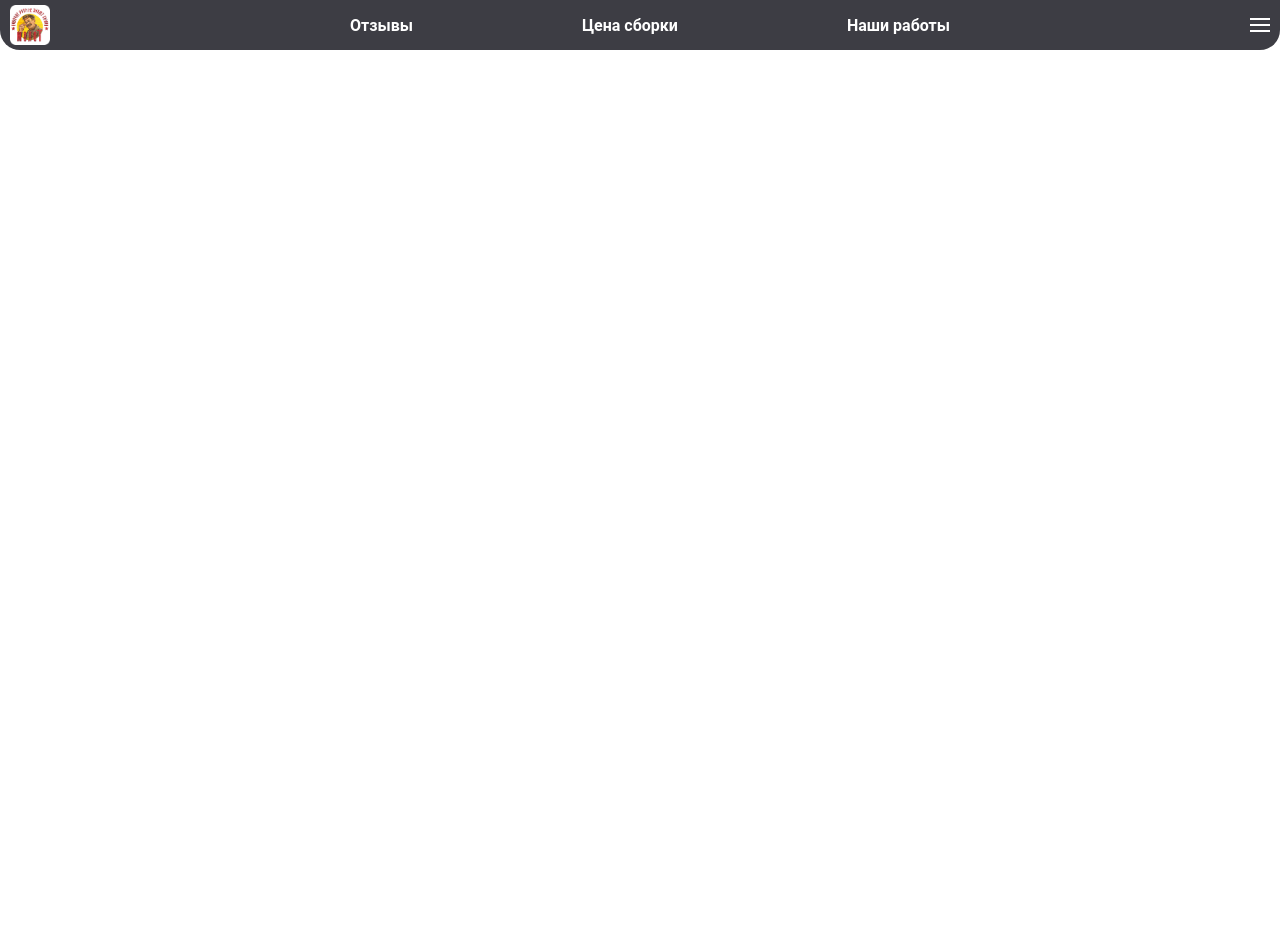
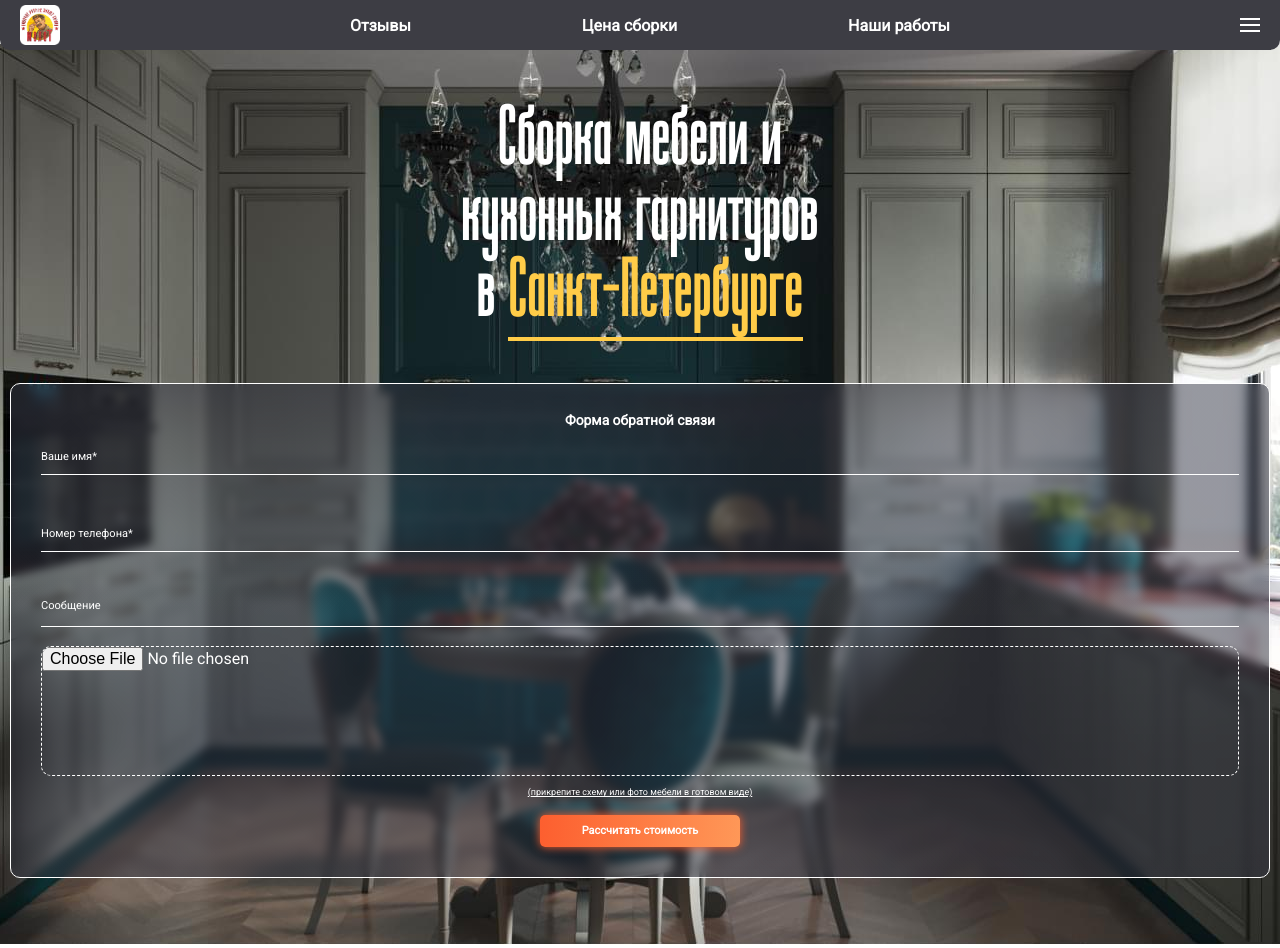
Before and after one commit to sarvanshiriev/kitchen-furniture, a website: page index.html in a window 1280 px wide. Before the commit the page ends 800 px from the top, so only its background shows below. Drawn offline with Linux system fonts and the light colour scheme.

Commit message:
Реализован блок homepage

```diff
--- a/app/scss/blocks/_header.scss
+++ b/app/scss/blocks/_header.scss
@@ -1,6 +1,8 @@
 .header {
     background-color: $grey;
-    border-radius: 0 0 20px 20px;
+    border-radius: 0 0 10px 10px;
+    z-index: 1;
+    position: relative;
 }
 .header__container {
     min-width: $mobile-width;
@@ -8,16 +10,18 @@
     margin: 0 auto;
     display: flex;
     position: relative;
+    max-width: 1260px;
     @media (min-width: $desktop-width) {
         padding: 10px $padding-desktop;
-        width: 1440px;
+        max-width: 1440px;
     }
 }
-
+.header__image-link {
+    margin-right: 10px;
+}
 .header__image {
     width: 40px;
     height: 40px;
-    margin-right: 10px;
     @media (min-width: $desktop-width) {
         width: 80px;
         height: 80px;
@@ -138,7 +142,7 @@
     right: 0;
     top:50px;
     background-color: $grey;
-    border-radius: 20px;
+    border-radius: 10px;
     padding: 20px;
     text-align: center;
     display: block;
--- /dev/null
+++ b/app/scss/blocks/_homepage.scss
@@ -0,0 +1,117 @@
+.homepage {
+    background-image: url('/app/images/background.jpg');
+    background-position: center;
+    background-repeat: no-repeat;
+    margin-top: -15px;
+    z-index: -1;
+    padding: 70px $padding-mobile;
+    @media (min-width: $desktop-width) {
+        background-size: cover;
+      }
+}
+.homepage__title {
+    color: $white;
+    text-align: center;
+    font-size: 85px;
+    font-style: normal;
+    font-weight: 400;
+    line-height: 75.969px;
+    font-family: 'Neue soviet',sans-serif;
+    width: 360px;
+    margin: 0 auto;
+}
+.homepage__title span {
+    color: $yellow;
+    border-bottom: 4px solid;
+}
+.homepage__form {
+    min-width: 360px;
+    max-width: 1260px;
+    margin: 0 auto;
+    background: linear-gradient(0deg, rgba(51, 53, 66, 0.50) 0%,
+    rgba(51, 53, 66, 0.50) 100%),
+    linear-gradient(180deg, rgba(255, 255, 255, 0.02) 0%,
+    rgba(196, 196, 196, 0.00) 156.08%);
+    border-radius: 10px;
+    margin-top: 50px;
+    border: 1px solid $white;
+    padding: 30px;
+    backdrop-filter: blur(5.035763263702393px);
+}
+.homepage__subtittle {
+    color: $white;
+    text-align: center;
+    font-family: $Roboto;
+    font-size: 13.854px;
+    font-style: normal;
+    font-weight: 700;
+    line-height: 13.854px;
+}
+.homepage__item #homepage__name,
+.homepage__item #homepage__number{
+    width: 100%;
+    margin: 15px auto 30px auto;
+    padding: 2px 0 10px 0;
+    border-bottom: 1px solid $white;
+}
+#homepage__question {
+    width: 100%;
+    margin: 15px auto ;
+    padding: 2px 0 0 0 ;
+    border: none;
+    border-bottom: 1px solid $white;
+    resize: none;
+}
+#homepage__question:focus {
+    outline: none;
+}
+.homepage__input {
+    color: $white;
+    font-family: $Roboto;
+    font-style: normal;
+    font-weight: 400;
+    line-height: 13.854px;
+}
+::placeholder{
+    color: $white;
+    text-align: left;
+    font-family: $Roboto;
+    font-size: 11.083px;
+    font-style: normal;
+    font-weight: 400;
+    line-height: 13.854px;
+}
+#homepage__file {
+    width: 100%;
+    height: 130px;
+    margin: 0 auto 10px auto;
+    border-radius: 10px;
+    border: 1px dashed $white;
+}
+.homepage__promt {
+    color: $white;
+    text-align: center;
+    font-family: $Roboto;
+    font-size: 9.005px;
+    font-style: normal;
+    font-weight: 400;
+    line-height: 13.854px;
+    text-decoration-line: underline;
+    margin-bottom: 15px;
+}
+.homepage__button {
+    display: block;
+    width: 200px;
+    margin: 0 auto;
+    border-radius: 5px;
+    background: linear-gradient(92deg, #FD5F2F 0.29%, #FFB069 142.96%);
+    box-shadow:0 0 10px #FD5F2F;
+    padding: 9px 27px;
+    color: $white;
+    text-align: center;
+    font-family: $Roboto;
+    font-size: 11px;
+    font-style: normal;
+    font-weight: 700;
+    line-height: 13.854px;
+}
--- a/app/scss/global/_fonts.scss
+++ b/app/scss/global/_fonts.scss
@@ -1 +1,6 @@
 @import url('https://fonts.googleapis.com/css2?family=Bebas+Neue&family=Raleway:wght@900&family=Roboto&display=swap');
+
+@font-face {
+    font-family: "Neue soviet";
+    src: url('/app/fonts/Neue_soviet.ttf');
+  }
--- a/app/scss/global/_reset.scss
+++ b/app/scss/global/_reset.scss
@@ -41,7 +41,6 @@ img {
 }
 
 img, svg {
-	max-width: 100%;
 	height: auto;
 }
 
--- a/app/scss/style.scss
+++ b/app/scss/style.scss
@@ -1,5 +1,7 @@
 @import "global/visually-hidden";
 @import "global/reset";
 @import "global/variables";
+@import "global/fonts";
 
 @import "blocks/header";
+@import "blocks/homepage";
--- a/index.html
+++ b/index.html
@@ -45,6 +45,34 @@
           </ul>
       </div>
     </header>
+    <main class="homepage">
+        <div class="homepage__container">
+            <div class="homepage__wrapper">
+                <h1 class="homepage__title">Сборка мебели и кухонных гарнитуров в <span>Санкт-Петербурге</span></h1>
+            </div>
+            <form action="" class="homepage__form">
+                <h2 class="homepage__subtittle">Форма обратной связи</h2>
+                <div class="homepage__item">
+                    <label for="homepage__name" class="homepage__label"></label>
+                    <input type="text" id="homepage__name" class="homepage__input" name="user__name" placeholder="Ваше имя*">
+                  </div>
+                  <div class="homepage__item">
+                    <label for="homepage__email" class="homepage__label"></label>
+                    <input type="number" id="homepage__number" class="homepage__input" name="user__number" placeholder="Номер телефона*">
+                  </div>
+                  <div class="homepage__item">
+                    <label for="homepage__question" class="homepage__label"></label>
+                    <textarea id="homepage__question" class="homepage__input homepage__textarea" name="user__question" placeholder="Сообщение"></textarea>
+                  </div>
+                  <div class="homepage__item">
+                    <label for="homepage__file" class="homepage__label"></label>
+                    <input type="file" id="homepage__file" class="homepage__input" name="user__file" placeholder="Перетащите файл(ы) в эту область">
+                  </div>
+                  <p class="homepage__promt">(прикрепите схему или фото мебели в готовом виде)</p>
+                  <a href="" class="homepage__button button" type="submit">Рассчитать стоимость</a>
+            </form>
+        </div>
+    </main>
     <script src="app/js/burger.js"></script>
 </body>
 </html>
```
Also changed, not shown: app/components/homepage.html (added, +28 -0 lines), app/pages/index.html (+1 -0 lines), app/css/style.min.css, app/fonts/Neue_soviet.ttf (added), app/images/background.jpg (added), app/images/src/background.jpg (added).
